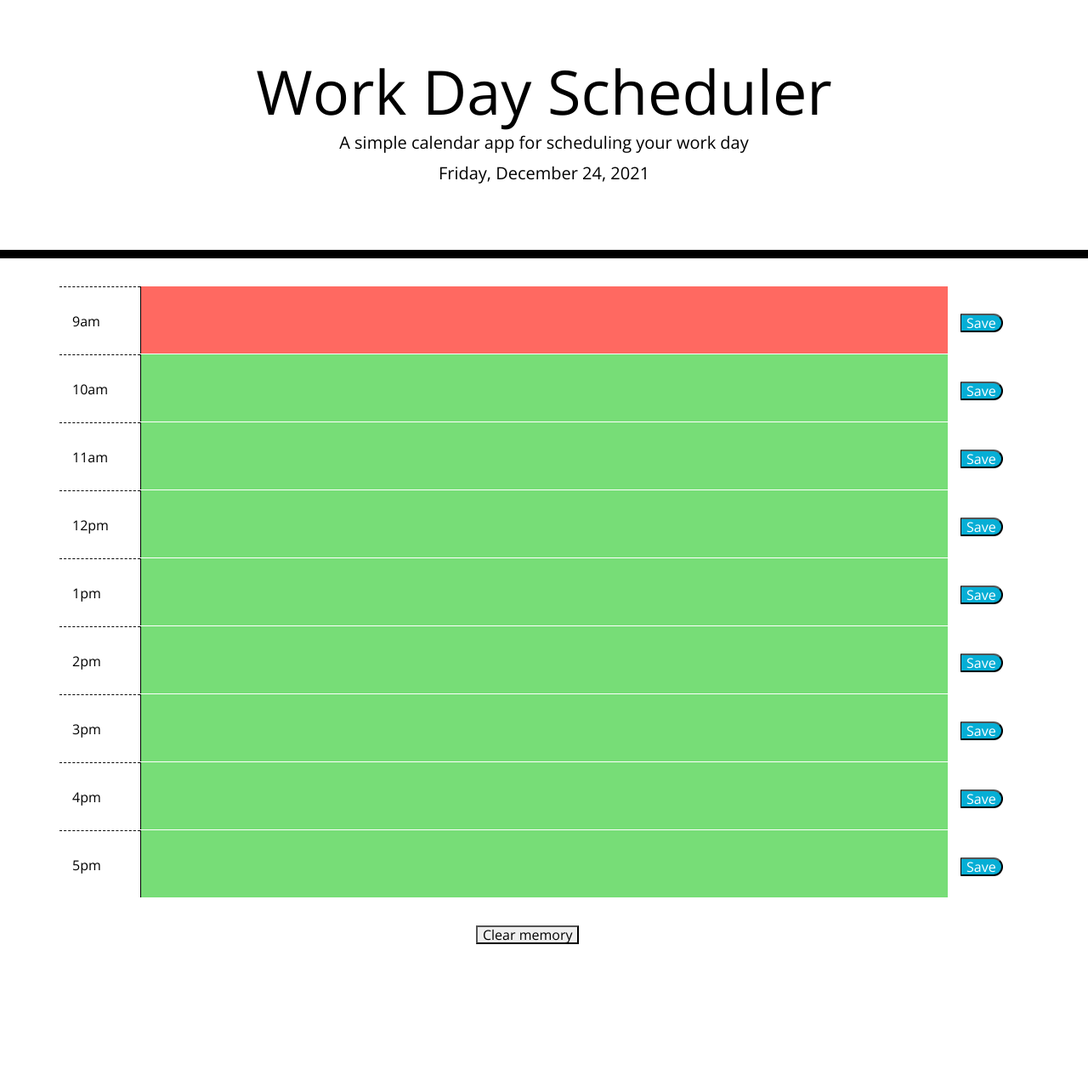
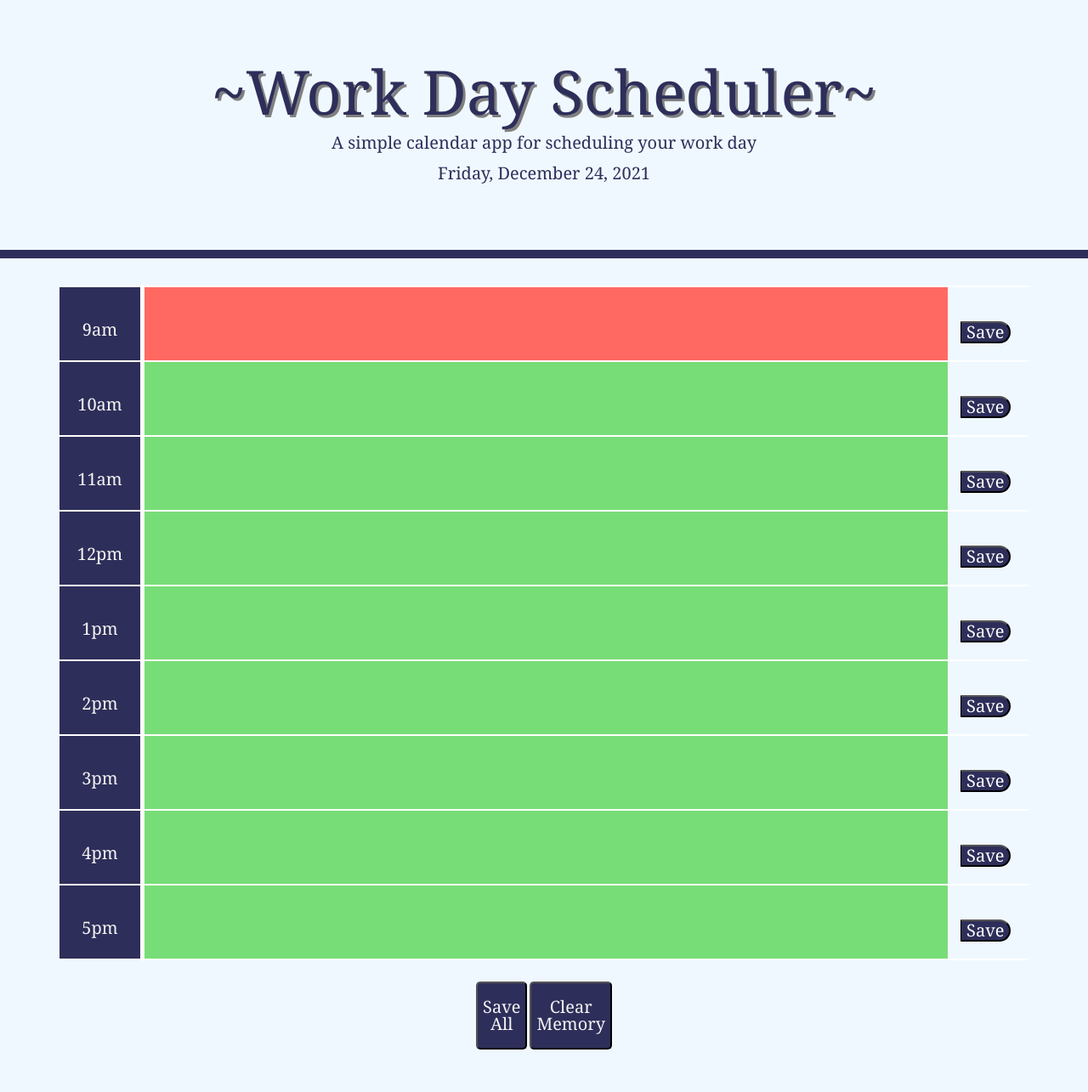
Before and after one commit to tybant0427/day-planner, a plain HTML site: page index.html in a window 1280 px wide. Shown: the whole page at 85% size. Before the commit the page ends 1136 px from the top, so only its background shows below. Drawn offline with nearby package versions, Linux system fonts and the light colour scheme.

Commit message:
CSS styling and save all button

```diff
--- a/index.html
+++ b/index.html
@@ -18,13 +18,14 @@
       href="https://fonts.googleapis.com/css?family=Open+Sans&display=swap"
       rel="stylesheet"
     />
+
     <link rel="stylesheet" href="style.css" />
     <title>Work Day Scheduler</title>
   </head>
 
   <body>
     <header class="jumbotron">
-      <h1 class="display-3">Work Day Scheduler</h1>
+      <h1 class="display-3">~Work Day Scheduler~</h1>
       <p class="lead">A simple calendar app for scheduling your work day</p>
       <p id="currentDay" class="lead"></p>
     </header>
@@ -123,9 +124,10 @@
       <div class="row">
         <div class="col-lg-5"></div>
         <div class="col-lg-2 bottom">
-          <button type="button" class="clear">Clear memory</button>
+          <button type="button" class="saveAll">Save All</button><br><br>
+          <button type="button" class="clear">Clear Memory</button>
         </div>
-        <div class="col-lg-5"></div>
+
 
       </div>
 
--- a/script.js
+++ b/script.js
@@ -75,3 +75,11 @@ function clearData() {
         grabData();
     }
 }
+
+$("saveAll").on("click", function () {
+    for (i = 0; i < classes. length; i++) {
+        notes[i] = $(classes[i]).val();
+    }
+    localStorage.setItem('notes', JSON.stringify(notes))
+    alert("All Items Saved")
+})
--- a/style.css
+++ b/style.css
@@ -1,24 +1,30 @@
 body {
-  font-family: 'Open Sans', sans-serif;
-  font-size: 16px;
+  font-family:Cambria, Cochin, Georgia, Times, 'Times New Roman', serif;
+  font-size: 20px;
   line-height: 1;
+  background-color:aliceblue;
 }
 
 textarea {
   background: transparent;
   border: none;
   resize: none;
-  color: #000000;
-  border-left: 1px solid black;
+  color: whitesmoke;
+  border-left: 5px solid white;
   padding: 10px;
 }
 
 .jumbotron {
   text-align: center;
   background-color: transparent;
-  color: black;
+  color:rgb(46, 46, 90);
   border-radius: 0;
-  border-bottom: 10px solid black;
+  border-bottom: 10px solid rgb(46, 46, 90);
+}
+
+.display-3 {
+  text-shadow: grey 3px 3px;
+  color: rgb(46, 46, 90)
 }
 
 .description {
@@ -32,40 +38,70 @@ textarea {
 
 .row {
   white-space: pre-wrap;
-  height: 80px;
-  border-top: 1px solid white;
+  border-top: 2px solid white;
 }
 
 .hour {
-  background-color: #ffffff;
-  color: #000000;
-  border-top: 1px dashed #000000;
+  background-color: rgb(46, 46, 90);
+  color: whitesmoke;
+  text-align: center;
 }
 
 .past {
   background-color: #d3d3d3;
-  color: white;
+  color:rgb(46, 46, 90);
 }
 
 .present {
   background-color: #ff6961;
-  color: white;
+  color: rgb(46, 46, 90);
 }
 
 .future {
   background-color: #77dd77;
-  color: white;
+  color: rgb(46, 46, 90);
 }
 
 .saveBtn {
   border-left: 1px solid black;
   border-top-right-radius: 15px;
   border-bottom-right-radius: 15px;
-  background-color: #06aed5;
+  background-color:rgb(46, 46, 90);
   color: white;
 }
 
-.saveBtn i:hover {
-  font-size: 20px;
-  transition: all 0.3s ease-in-out;
+.saveBtn:hover {
+    -webkit-transform: scale(1.2);
+    -ms-transform: scale(1.2);
+    transform: scale(1.2);
+  }
+
+.bottom {
+    display: flex;
+    margin-top: 25px;
+    margin-bottom: 50px;
 }
+
+.saveAll {
+  background: rgb(46, 46, 90);
+  color: whitesmoke;
+  border-radius: 5px 5px;
+}
+
+.saveAll:hover {
+  -webkit-transform: scale(1.2);
+  -ms-transform: scale(1.2);
+  transform: scale(1.2);
+}
+
+.clear {
+  background: rgb(46, 46, 90);
+  color: whitesmoke;
+  border-radius: 5px 5px;
+}
+
+.clear:hover {
+  -webkit-transform: scale(1.2);
+  -ms-transform: scale(1.2);
+  transform: scale(1.2);
+}
```
